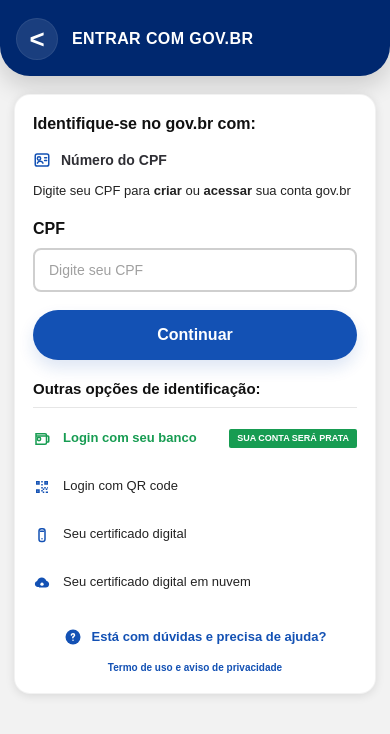
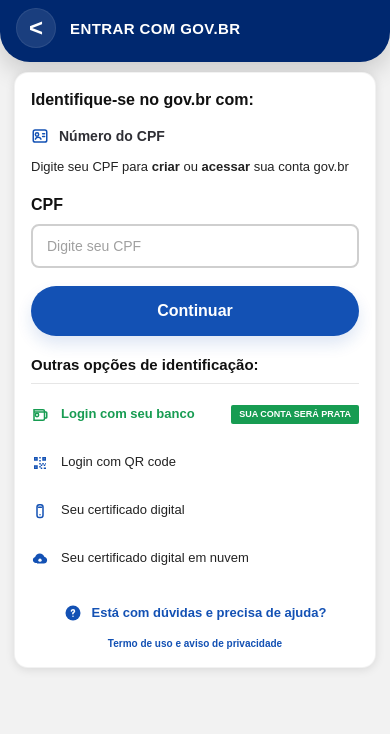
Before and after one commit to Galvatron07/painel.centralgalva, a website: page public/app/login-cpf.html in a window 390 px wide. Drawn offline with Linux system fonts and the light colour scheme.

Commit message:
Atualiza apenas public/app/login-cpf.html

```diff
--- a/public/app/login-cpf.html
+++ b/public/app/login-cpf.html
@@ -8,23 +8,44 @@
   <link rel="stylesheet" href="css/app.css">
   <link rel="manifest" href="manifest.json">
 
-  <meta name="theme-color" content="#ffffff">
+  <meta name="theme-color" content="#00286f">
   <meta name="mobile-web-app-capable" content="yes">
   <meta name="apple-mobile-web-app-capable" content="yes">
-  <meta name="apple-mobile-web-app-status-bar-style" content="white">
+  <meta name="apple-mobile-web-app-status-bar-style" content="default">
   <meta name="apple-mobile-web-app-title" content="Carteira Digital">
 
   <link rel="icon" type="image/png" href="img/icone-192.png">
   <link rel="apple-touch-icon" href="img/icone-192.png">
 
   <style>
+    *{
+      box-sizing:border-box;
+    }
+
+    html, body{
+      margin:0;
+      padding:0;
+      width:100%;
+      min-height:100%;
+      background:#f2f2f2;
+      overflow-x:hidden;
+    }
+
+    body{
+      min-height:100vh;
+      min-height:100dvh;
+    }
+
     .app-screen{
+      width:100%;
       min-height:100vh;
+      min-height:100dvh;
       background:#f2f2f2;
       display:flex;
       flex-direction:column;
       align-items:center;
-      padding:0 14px 28px;
+      padding:0 14px 20px;
+      margin:0;
     }
 
     .topo-app-login{
@@ -33,17 +54,24 @@
       background:#00286f;
       color:#ffffff;
       border-radius:0 0 34px 34px;
-      padding:20px 18px 18px;
+      padding:
+        calc(env(safe-area-inset-top, 0px) + 10px)
+        18px
+        16px;
       box-shadow:0 10px 24px rgba(0,0,0,0.16);
       display:flex;
       align-items:center;
       gap:14px;
-      margin:0 0 18px 0;
+      margin:
+        calc(env(safe-area-inset-top, 0px) * -1)
+        0
+        12px
+        0;
     }
 
     .btn-voltar-topo{
-      width:44px;
-      height:44px;
+      width:42px;
+      height:42px;
       border:none;
       border-radius:50%;
       background:rgba(255,255,255,0.10);
@@ -277,18 +305,31 @@
 
     @media (max-width:420px){
       .topo-app-login{
-        padding:18px 16px 16px;
+        padding:
+          calc(env(safe-area-inset-top, 0px) + 8px)
+          16px
+          14px;
         border-radius:0 0 30px 30px;
+        margin:
+          calc(env(safe-area-inset-top, 0px) * -1)
+          0
+          10px
+          0;
       }
 
       .btn-voltar-topo{
-        width:42px;
-        height:42px;
-        font-size:26px;
+        width:40px;
+        height:40px;
+        font-size:24px;
       }
 
       .titulo-topo{
-        font-size:16px;
+        font-size:15px;
+      }
+
+      .card-login-gov{
+        border-radius:14px;
+        padding:18px 16px 16px;
       }
     }
   </style>
```
